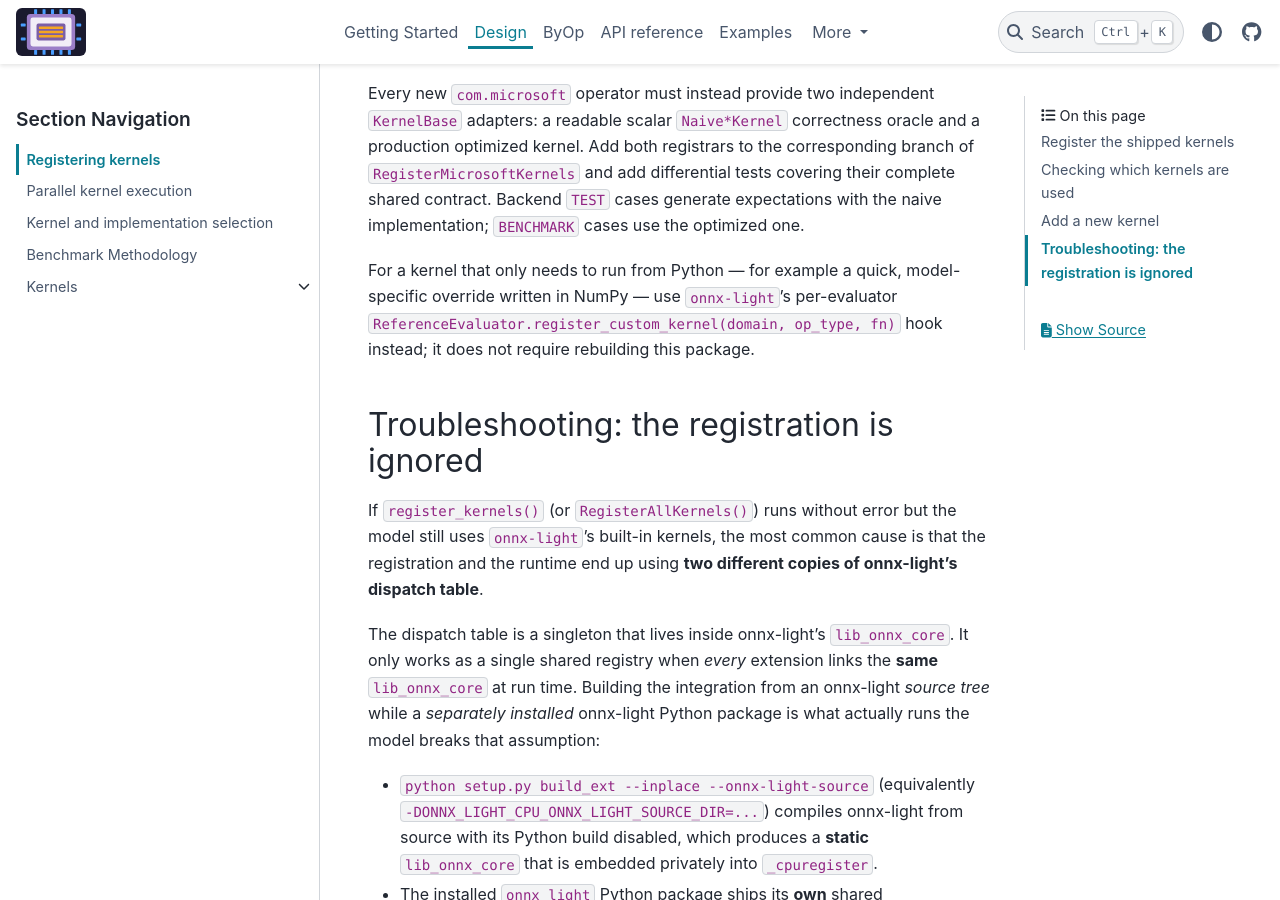
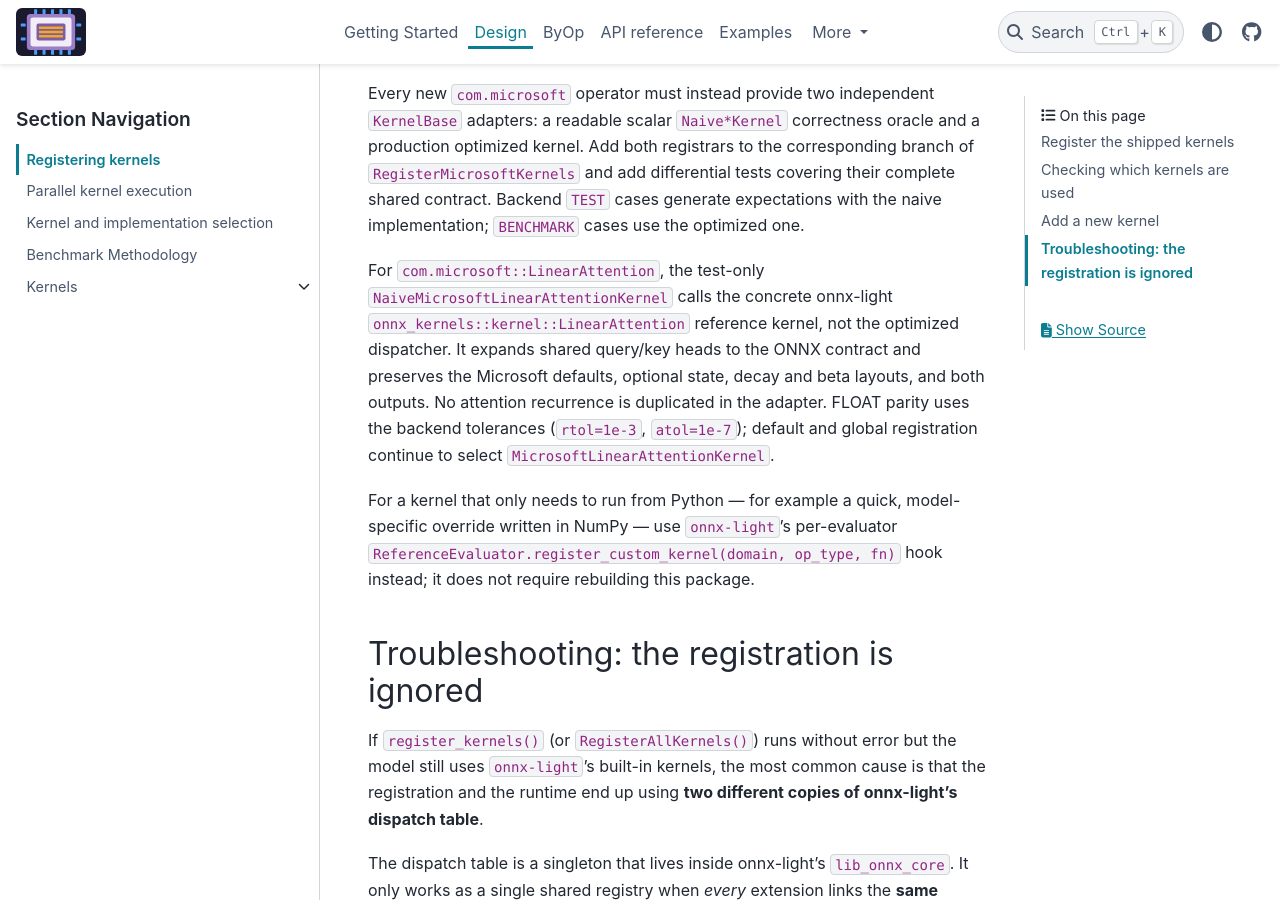
Before and after one commit to xadupre/onnx-light-cpu, a Sphinx documentation site: the page built from docs/design/registering_kernels.rst, in a window 1280 px wide and 900 px high, scrolled down 4237 px. Built offline with Sphinx 7.4.7 and the PyData theme 0.15.4, drawn with Linux system fonts in a browser that asks for light colours; pages that are not in the unit, such as notebooks, are missing from menus.

Commit message:
Use onnx-light reference for test-only Microsoft LinearAttention NAIVE policy
Co-authored-by: xadupre <22452781+xadupre@users.noreply.github.com>

```diff
--- a/docs/design/registering_kernels.rst
+++ b/docs/design/registering_kernels.rst
@@ -202,6 +202,15 @@ branch of ``RegisterMicrosoftKernels`` and add differential tests covering
 their complete shared contract. Backend ``TEST`` cases generate expectations
 with the naive implementation; ``BENCHMARK`` cases use the optimized one.
 
+For ``com.microsoft::LinearAttention``, the test-only
+``NaiveMicrosoftLinearAttentionKernel`` calls the concrete onnx-light
+``onnx_kernels::kernel::LinearAttention`` reference kernel, not the optimized
+dispatcher. It expands shared query/key heads to the ONNX contract and preserves
+the Microsoft defaults, optional state, decay and beta layouts, and both outputs.
+No attention recurrence is duplicated in the adapter. FLOAT parity uses the
+backend tolerances (``rtol=1e-3``, ``atol=1e-7``); default and global registration
+continue to select ``MicrosoftLinearAttentionKernel``.
+
 For a kernel that only needs to run from Python — for example a quick,
 model-specific override written in NumPy — use ``onnx-light``'s per-evaluator
 ``ReferenceEvaluator.register_custom_kernel(domain, op_type, fn)`` hook instead;
```
Also changed, not shown: 8 other files.
